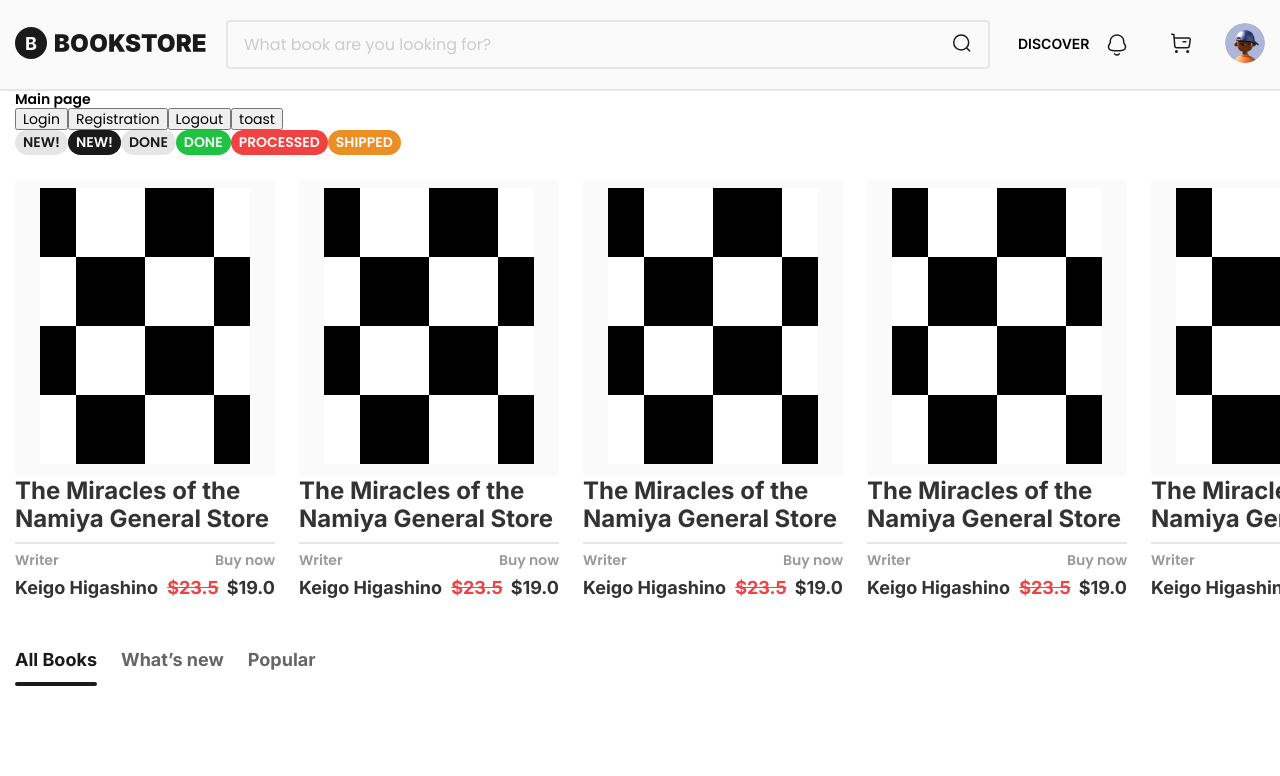
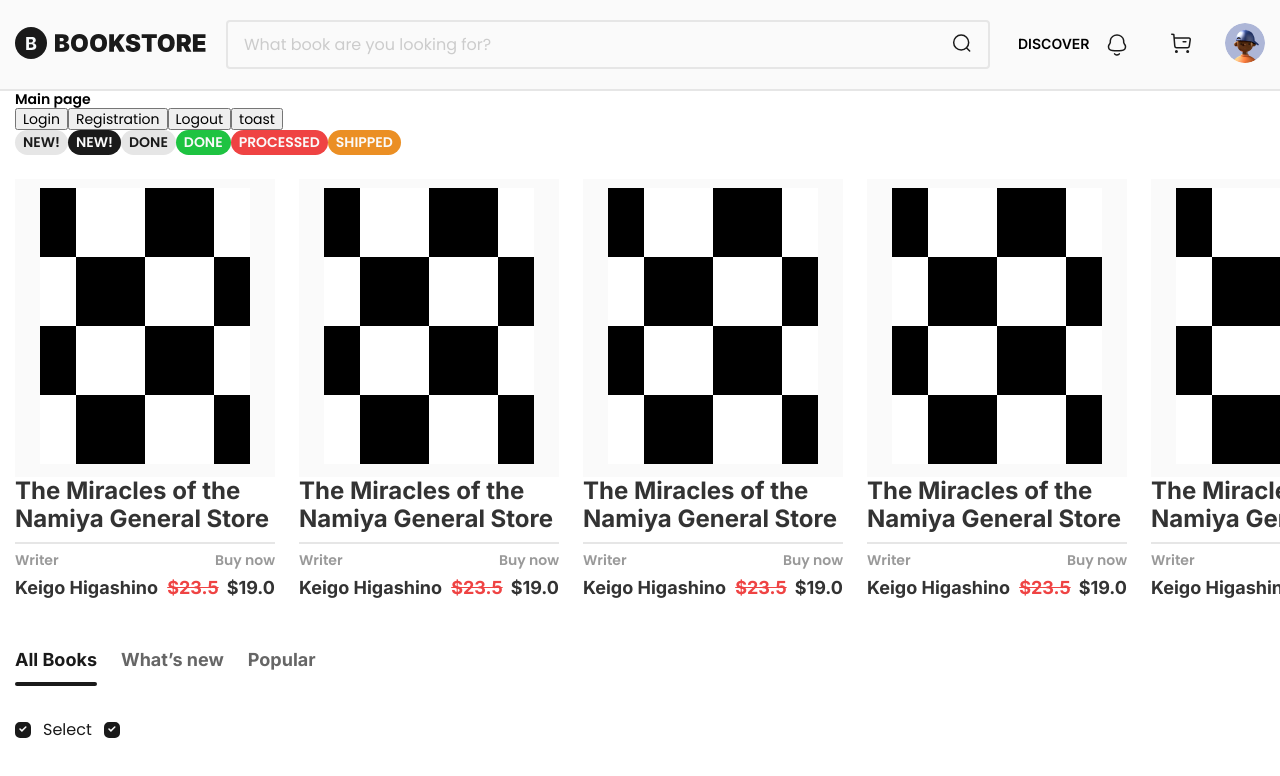
Before and after one commit to gapanovichV/bookstore-next, a Next.js app: page / in a window 1280 px wide. Shown: the top 776 px of the page. Built offline with nearby package versions, Linux system fonts and the light colour scheme.

Commit message:
feat: checkbox

```diff
--- a/app/globalStyles/index.scss
+++ b/app/globalStyles/index.scss
@@ -54,3 +54,9 @@
   display: flex;
   gap: 16px;
 }
+
+.checkList {
+  margin-top: 50px;
+  display: flex;
+  gap: 16px;
+}
--- /dev/null
+++ b/components/elements/CheckList/CheckList.module.scss
@@ -0,0 +1,43 @@
+.checkbox_container {
+  cursor: pointer;
+  display: flex;
+  gap: 12px;
+  align-items: center;
+}
+
+.checkbox {
+  display: none;
+}
+
+.custom_checkbox {
+  position: relative;
+  display: inline-block;
+  cursor: pointer;
+  width: 16px;
+  height: 16px;
+  background: transparent;
+  border: var(--border-line);
+  border-radius: 5px;
+  border-color: var(--color-style-primary-800);
+}
+
+.label {
+  user-select: none;
+  display: inline-block;
+  font: var(--font-bodytext-3);
+  color: var(--color-style-primary-500);
+}
+
+.checkbox:checked ~ .custom_checkbox {
+  background-color: var(--color-style-primary-800);
+  &:before {
+    content: url("../../../public/img/checkbox.svg");
+    position: absolute;
+    bottom: 0;
+    left: 20%;
+  }
+}
+
+.checkbox:checked ~ .label {
+  color: var(--color-style-primary-800);
+}
--- /dev/null
+++ b/components/elements/CheckList/CheckList.tsx
@@ -0,0 +1,39 @@
+import type { ChangeEvent, ReactNode } from "react"
+import React, { useState } from "react"
+import clsx from "clsx"
+
+import styles from "./CheckList.module.scss"
+
+type CheckListProps<
+  Component extends keyof JSX.IntrinsicElements | React.JSXElementConstructor<any> = "input"
+> = {
+  className?: string
+  label: string,
+  children?: ReactNode
+} & React.ComponentProps<Component>
+
+export const CheckList = React.forwardRef(
+  (
+    {
+      className,
+      label,
+      id: externalId,
+    }: CheckListProps,
+    ref: React.ForwardedRef<HTMLInputElement>
+  ) => {
+    const internalId = React.useId()
+    const id = externalId ?? internalId
+
+
+    return (
+      <label htmlFor={id} className={clsx(styles.checkbox_container, className)}>
+        <input className={clsx(styles.checkbox)} type="checkbox" checked={true} />
+        <span className={clsx(styles.custom_checkbox)} />
+        <span className={clsx(styles.label)}>{label}</span>
+        <span className={clsx(styles.custom_checkbox)} />
+      </label>
+    )
+  }
+) as <Component extends keyof JSX.IntrinsicElements | React.JSXElementConstructor<any> = "input">(
+  props: CheckListProps<Component> & { ref?: React.ForwardedRef<HTMLInputElement> }
+) => React.ReactElement
--- a/components/templates/MainPage/MainPage.tsx
+++ b/components/templates/MainPage/MainPage.tsx
@@ -1,17 +1,21 @@
 "use client"
 
+import type { ChangeEvent} from "react";
 import React, { useState } from "react"
 import toast from "react-hot-toast"
 import clsx from "clsx"
 import { useRouter } from "next/navigation"
 
 import { Card } from "@/components/elements/Card/Card"
+import { CheckList } from "@/components/elements/CheckList/CheckList"
 import { PurchaseCard } from "@/components/elements/PurchaseCard/PurchaseCard"
 import { Tab } from "@/components/elements/Tab/Tab"
 import { Tag } from "@/components/elements/Tag/Tag"
 import { useTab } from "@/hooks/useTab"
 import { useUserLogout } from "@/hooks/useUserLogout"
 import { RouteEnum } from "@/types/route.type"
+
+type TParams = Record<string, any>;
 
 const MainPage = () => {
   const router = useRouter()
@@ -23,7 +27,16 @@
   const text = () => {
     toast.error("Error")
   }
-
+  const ITEMS = [
+    {
+      id: 1,
+      name: "Cake"
+    },
+    {
+      id: 2,
+      name: "Ice-cream"
+    }
+  ];
   return (
     <main className={clsx("container")}>
       Main page
@@ -64,6 +77,9 @@
             changeItem={changeItem}
           />
         </div>
+        <div className={"checkList"}>
+          <CheckList label="Select" />
+        </div>
       </div>
     </main>
   )
```
Also changed, not shown: public/img/checkbox.svg (added).
